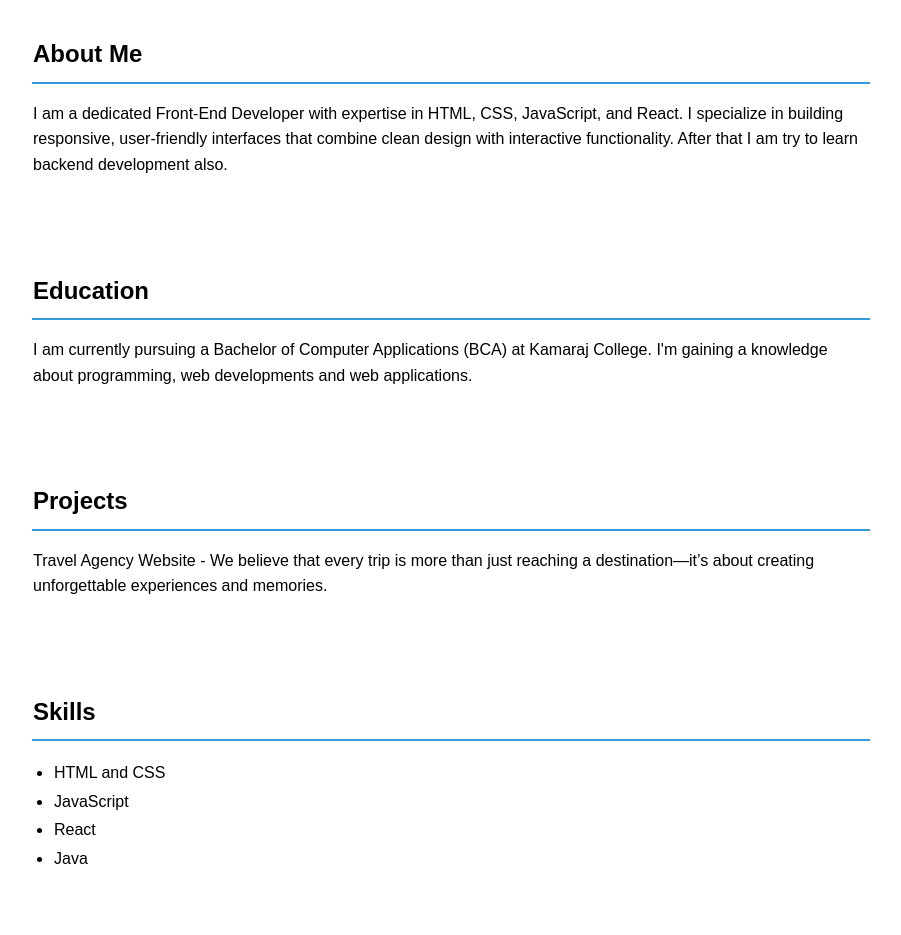
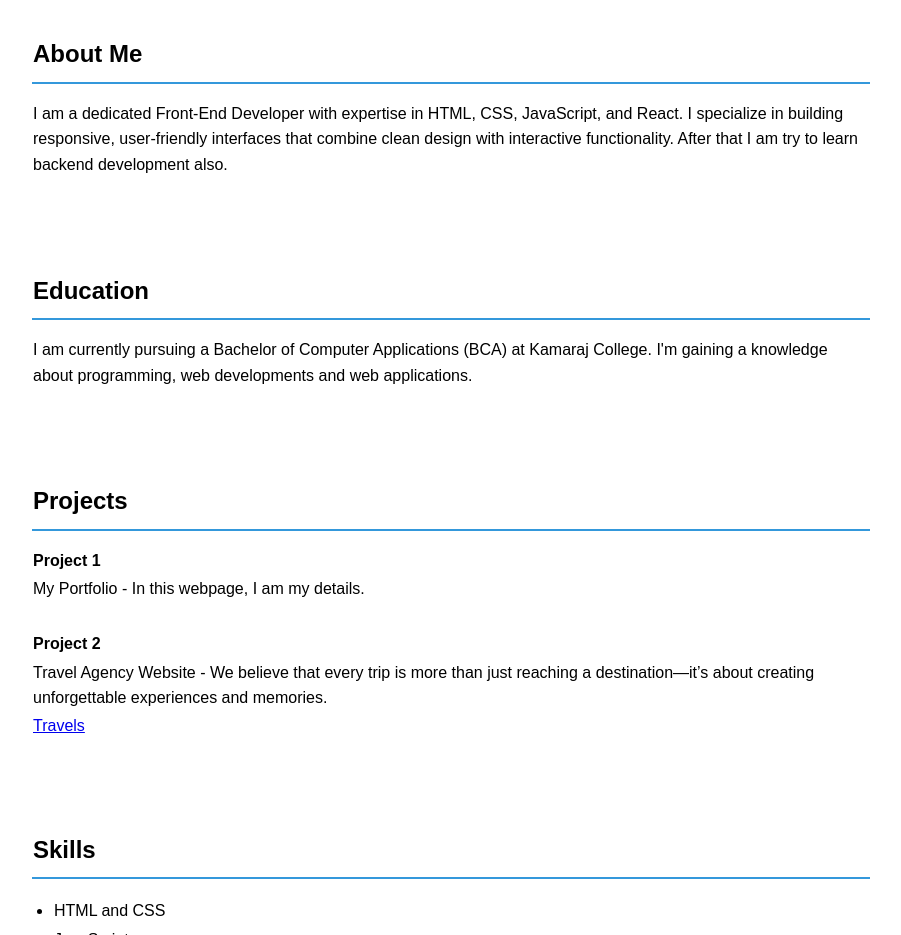
Before and after one commit to Rabinson-20/Portfolio, a plain HTML site: page index.html in a window 1280 px wide. Shown: the part 280-1215 px from the top of the page, without its empty margins (189-1090 px from the left). Drawn offline with Linux system fonts and the light colour scheme.

Commit message:
Update index.html

```diff
--- a/index.html
+++ b/index.html
@@ -112,8 +112,12 @@
 
         <section id="projects">
             <h2>Projects</h2>
+            <h4>Project 1</h4>
+            <p>My Portfolio - In this webpage, I am my details.</p>
+            <a href=""></a>
+            <h4>Project 2</h4>
             <p>Travel Agency Website - We believe that every trip is more than just reaching a destination—it’s about creating unforgettable experiences and memories. </p>
-            <link rel="stylesheet" href="">
+            <a href="https://rabinson-20.github.io/Travels/travelagency.html">Travels</a>
         </section>
 
         <section id="skills">
```
